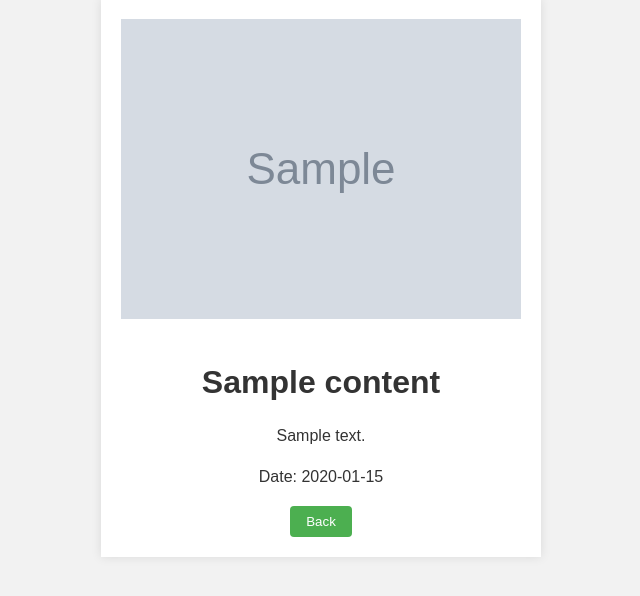
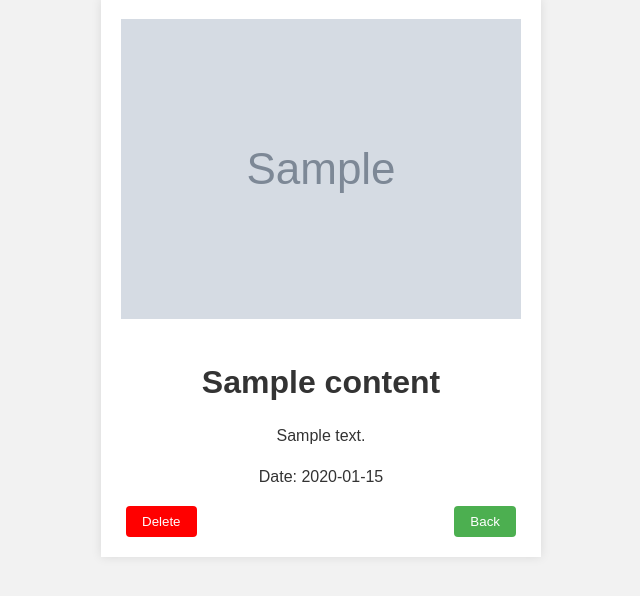
Before and after one commit to Marvel000000/Secprog, a PHP site: page /viewcontent.php?id=1 in a window 1280 px wide. Shown: the part 122-718 px from the top of the page, without its empty margins (319-959 px from the left). Run offline with PHP 8.4, Linux system fonts and the light colour scheme; the visitor is signed in with stand-in values (Sample User, id 1); tables that the repository leaves empty hold one stand-in row (values such as "Sample post"); grey boxes marked "Sample" are stand-in pictures.

Commit message:
Navbar-Delete

```diff
--- a/code/viewcontent.php
+++ b/code/viewcontent.php
@@ -1,6 +1,12 @@
 <?php
 // Include your connection and configuration files
+
+
 require_once '../controller/connection.php';
+
+session_start();
+
+if (isset($_SESSION['loggedin'])) {
         $id = $_GET['id'];
         $sql = "SELECT image, title, description, date FROM content WHERE id = ?";
         $stmt = $conn->prepare($sql);
@@ -10,6 +16,9 @@ $stmt->bind_result($image, $title, $description, $date);
         $stmt->fetch();
         $stmt->close();
         $conn->close();
+} else {
+    header("location: ../code/login.php");
+}
 ?>
 
 <!DOCTYPE html>
@@ -29,8 +38,17 @@ $conn->close();
             <h1><?php echo $title; ?></h1>
             <p><?php echo $description; ?></p>
             <p>Date: <?php echo $date; ?></p>
+            <div class=button>
+            <form action="../controller/delete.php" method="post" onsubmit="return confirm('Are you sure you want to delete this content?');">
+                <input type="hidden" name="delete_id" value="<?php echo $id; ?>">
+                <input type="hidden" name="delete_image" value="<?php echo $image; ?>">
+                <button id="delete-button" type="submit">Delete</button>
+            </form>
+            <button id=back-button onclick="window.location.href='./dashboard.php'">Back</button>
             </div>
-        <button onclick="window.location.href='./dashboard.php'">Back</button>
+        </div>
+
+
     </custom-container>
 
 </body>
--- a/styles/viewcontent.css
+++ b/styles/viewcontent.css
@@ -32,7 +32,7 @@ p {
     line-height: 1.6;
 }
 
-custom-container button {
+ button {
     background-color: #4CAF50;
     color: #fff;
     padding: 8px 16px;
@@ -42,6 +42,22 @@ custom-container button {
     cursor: pointer;
 }
 
+#delete-button{
+    background-color:red;
+    color: #fff;
+    padding: 8px 16px;
+    margin: 0 5px;
+    border: none;
+    border-radius: 4px;
+    cursor: pointer;
+}
+
+.button{
+    justify-content: space-between;
+    display: flex;
+    align-items: center;
+}
+
 /* Responsive styling */
 @media screen and (max-width: 600px) {
     img {
```
Also changed, not shown: controller/delete.php (added, +34 -0 lines), image/spiderman-background.jpg (added). Lines whose indentation alone changed are shown as unchanged.
